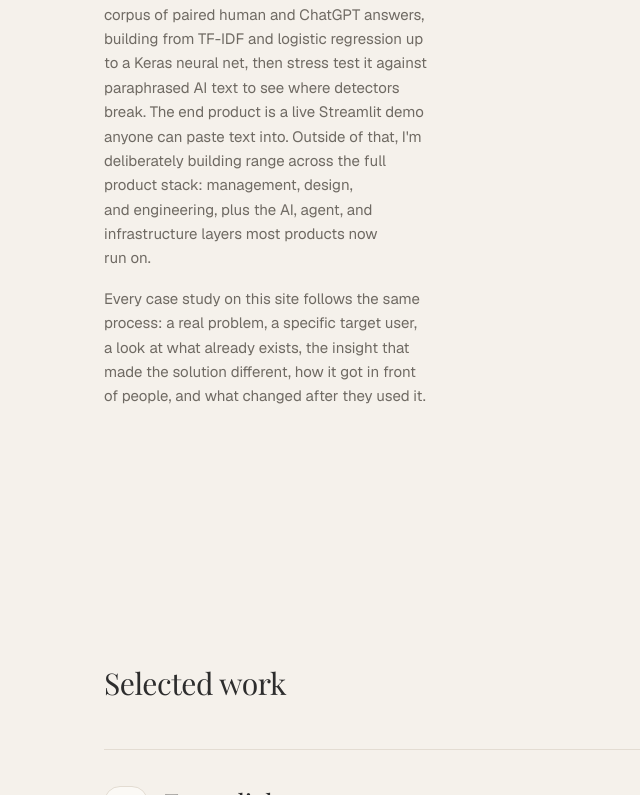
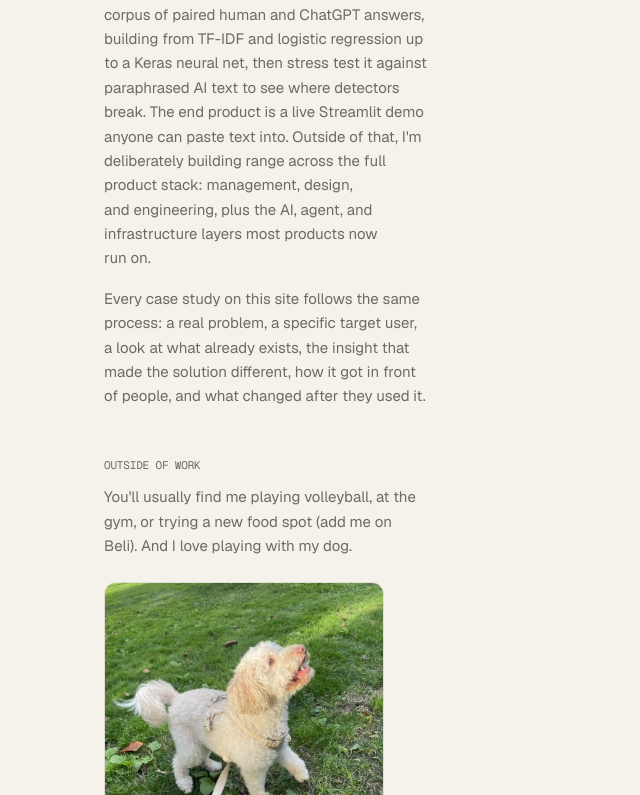
Before and after one commit to ronaldw07/portfolio, a Next.js app: page / in a window 1280 px wide. Shown: the part 2005-2800 px from the top of the page, without its empty margins (0-640 px from the left). Built offline with nearby package versions, Linux system fonts and the light colour scheme; a web font is replaced by a local one.

Commit message:
feat: add outside-of-work interests and dog photo to About

```diff
--- a/app/components/About.tsx
+++ b/app/components/About.tsx
@@ -1,4 +1,12 @@
+import fs from "node:fs";
+import path from "node:path";
+import Image from "next/image";
 import { Reveal } from "./Reveal";
+
+/** Drop the photo at public/media/about/dog.jpg; it shows up once the file exists. */
+const DOG_PHOTO = "/media/about/dog.jpg";
+/** The dog's name, shown under the photo. */
+const DOG_NAME = "";
 
 const facts = [
   { label: "Based in", value: "Irvine, CA" },
@@ -16,6 +24,8 @@ const currentlyLearning = [
 ];
 
 export function About() {
+  // Checked on each render, so adding the photo needs no restart.
+  const hasDogPhoto = fs.existsSync(path.join(process.cwd(), "public", DOG_PHOTO));
   return (
     <section id="about" className="mx-auto max-w-6xl px-6 py-24 sm:px-10 sm:py-32">
       <div className="grid gap-12 sm:grid-cols-[1fr_auto] sm:gap-20">
@@ -47,6 +57,31 @@ export function About() {
               front of people, and what changed after they used it.
             </p>
           </div>
+
+          <h3 className="mt-12 font-mono text-[11px] uppercase tracking-[0.1em] text-faint">
+            Outside of work
+          </h3>
+          <p className="mt-3 max-w-xl text-[15px] leading-relaxed text-muted">
+            You&apos;ll usually find me playing volleyball, at the gym, or
+            trying a new food spot (add me on Beli). And I love playing with
+            my dog{DOG_NAME ? `, ${DOG_NAME}` : ""}.
+          </p>
+          {hasDogPhoto && (
+            <figure className="mt-6 max-w-[280px]">
+              <span className="block overflow-hidden rounded-xl border border-line bg-paper">
+                <Image
+                  src={DOG_PHOTO}
+                  alt={DOG_NAME ? `${DOG_NAME}, my dog` : "My dog"}
+                  width={560}
+                  height={560}
+                  className="aspect-square h-auto w-full object-cover"
+                />
+              </span>
+              <figcaption className="mt-2 text-[13px] text-faint">
+                {DOG_NAME || "My dog"}
+              </figcaption>
+            </figure>
+          )}
         </Reveal>
 
         <Reveal delay={80}>
```
Also changed, not shown: public/media/about/dog.jpg (added).
